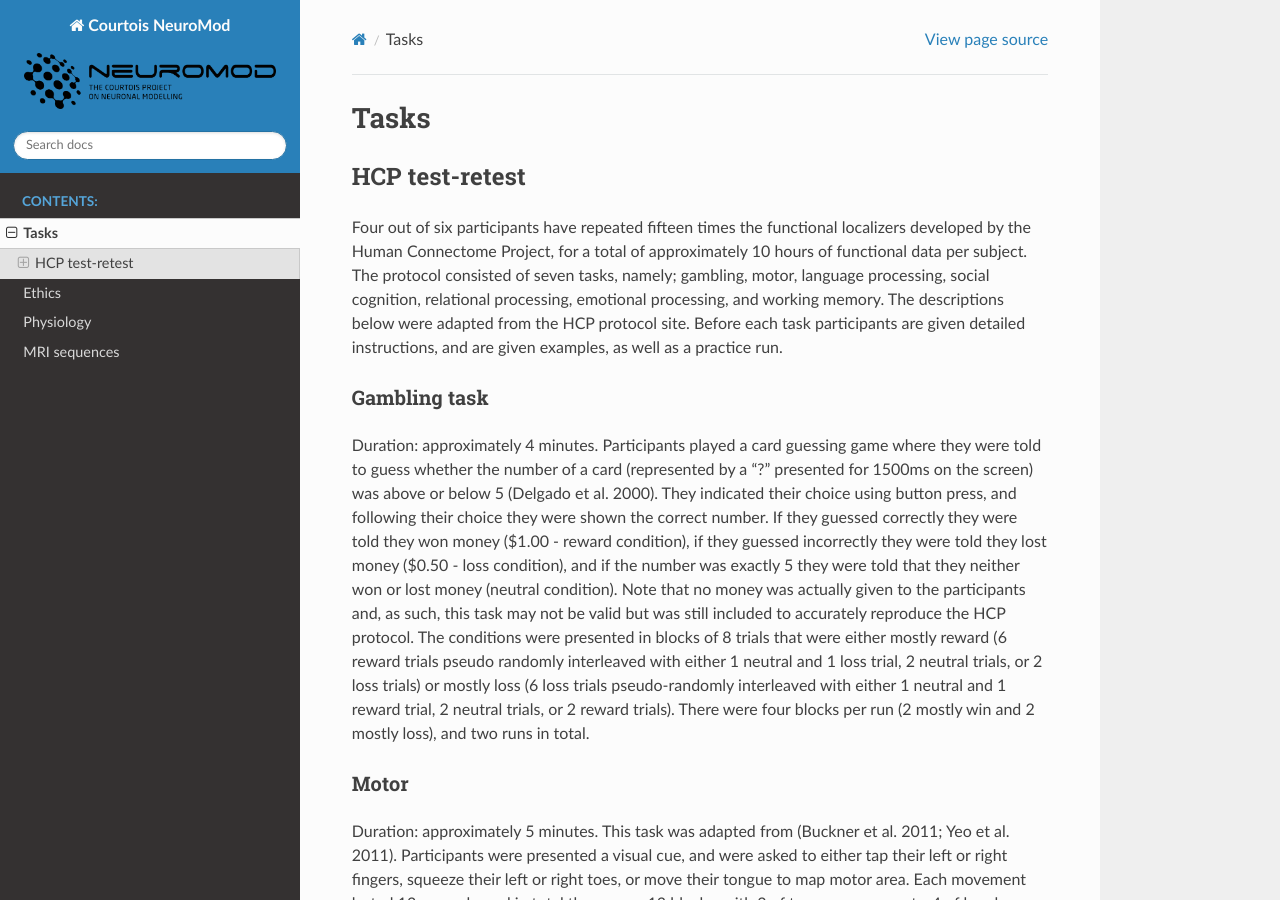
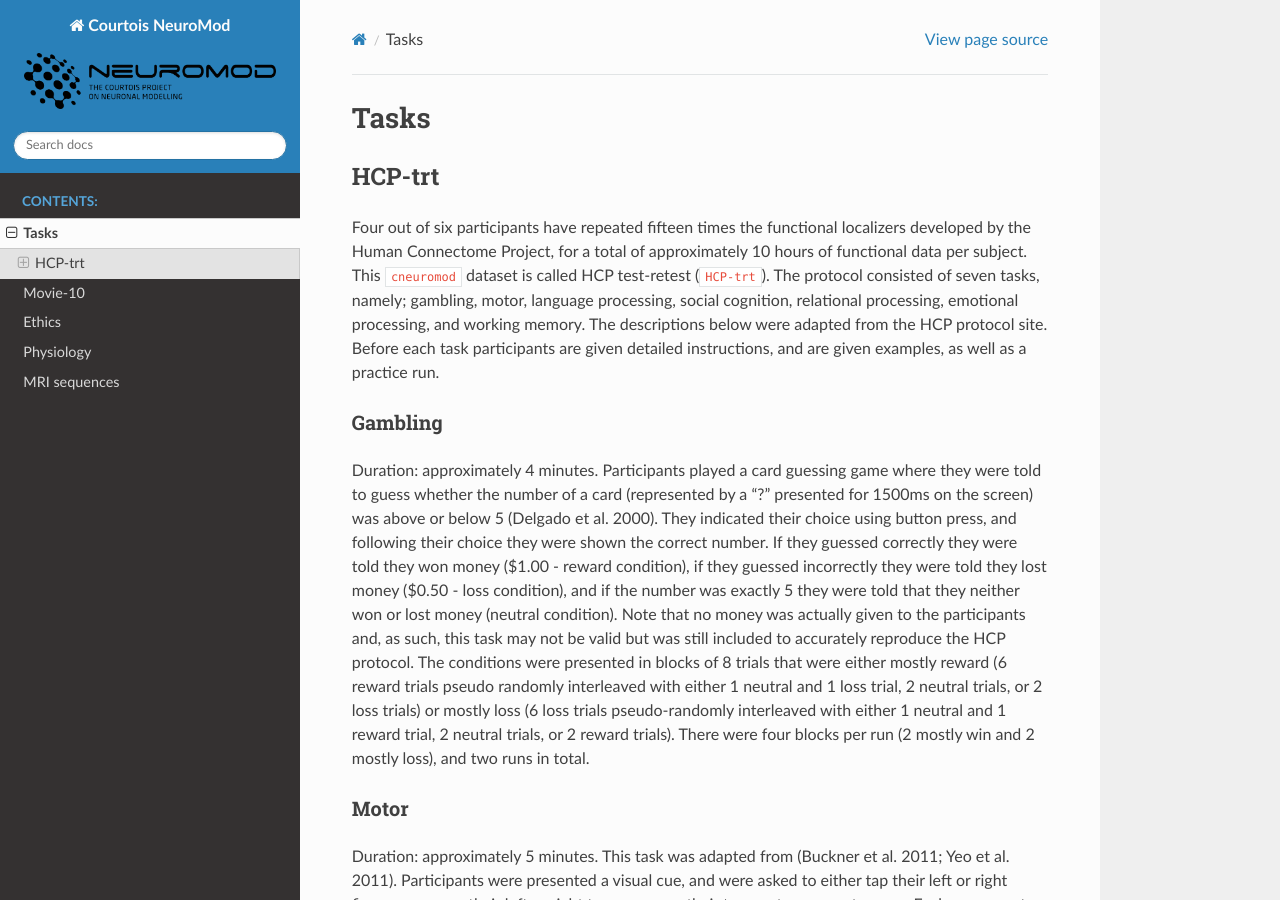
Before and after one commit to courtois-neuromod/cneuromod_docs, a Sphinx documentation site: the page built from source/DATASETS.md, in a window 1280 px wide and 900 px high. Built offline with Sphinx 7.4.7 and the Read the Docs theme 2.0.0, drawn with Linux system fonts in a browser that asks for light colours.

Commit message:
Renamed "tasks" as "datasets".

```diff
--- a/source/TASKS.md
+++ b/source/DATASETS.md
@@ -1,10 +1,10 @@
 # Tasks
 
-## HCP test-retest
+## HCP-trt
 
-Four out of six participants have repeated fifteen times the functional localizers developed by the Human Connectome Project, for a total of approximately 10 hours of functional data per subject. The protocol consisted of seven tasks, namely; gambling, motor, language processing, social cognition, relational processing, emotional processing, and working memory. The descriptions below were adapted from the HCP protocol site. Before each task participants are given detailed instructions, and are given examples, as well as a practice run.
+Four out of six participants have repeated fifteen times the functional localizers developed by the Human Connectome Project, for a total of approximately 10 hours of functional data per subject. This `cneuromod` dataset is called HCP test-retest (`HCP-trt`). The protocol consisted of seven tasks, namely; gambling, motor, language processing, social cognition, relational processing, emotional processing, and working memory. The descriptions below were adapted from the HCP protocol site. Before each task participants are given detailed instructions, and are given examples, as well as a practice run.
 
-### Gambling task
+### Gambling
 Duration: approximately 4 minutes. Participants played a card guessing game where they were told to guess whether the number of a card (represented by a “?” presented for 1500ms on the screen) was above or below 5 (Delgado et al. 2000). They indicated their choice using button press, and following their choice they were shown the correct number. If they guessed correctly they were told they won money ($1.00 - reward condition), if they guessed incorrectly they were told they lost money ($0.50 - loss condition), and if the number was exactly 5 they were told that they neither won or lost money (neutral condition). Note that no money was actually given to the participants and, as such, this task may not be valid but was still included to accurately reproduce the HCP protocol. The conditions were presented in blocks of 8 trials that were either mostly reward (6 reward trials pseudo randomly interleaved with either 1 neutral and 1 loss trial, 2 neutral trials, or 2 loss trials) or mostly loss (6 loss trials pseudo-randomly interleaved with either 1 neutral and 1 reward trial, 2 neutral trials, or 2 reward trials). There were four blocks per run (2 mostly win and 2 mostly loss), and two runs in total.
 
 ### Motor
@@ -27,3 +27,5 @@
 
 ### Resting state
 Duration: 15 minutes. In every other session, one resting-state fMRI run was acquired. Participants were asked to have their eye open, be looking at fixation cross in the middle of the screen and be instructed to not fall asleep. A total of five resting-state fMRI runs were acquired per subject.
+
+# Movie-10
--- a/source/index.rst
+++ b/source/index.rst
@@ -4,7 +4,7 @@
    :maxdepth: 1
    :caption: Contents:
 
-   TASKS
+   DATASETS
    ETHICS
    PHYSIOLOGY
    MRI
```
Also changed, not shown: 11 other files.
